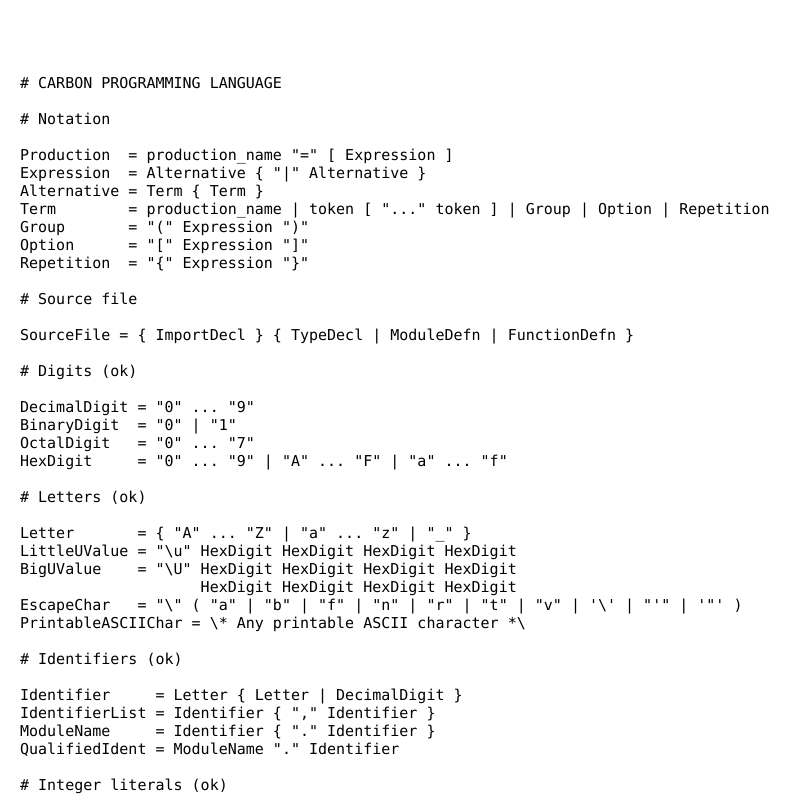
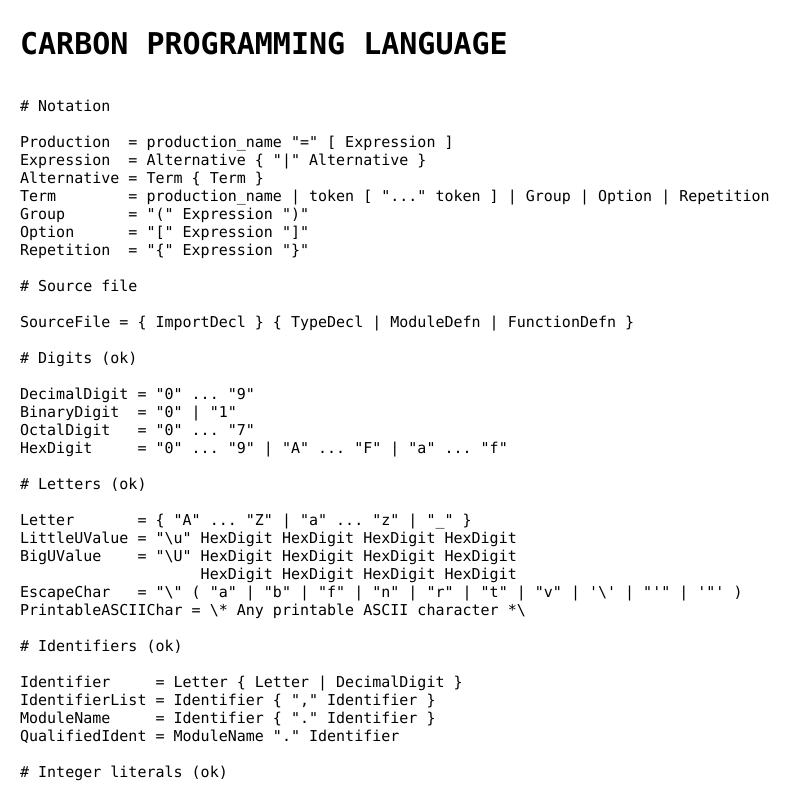
Before and after one commit to carbonlang/carbonlang.github.io, a plain HTML site: page carbonlang.html in a window 1280 px wide. Shown: the top 799 px of the page, without its empty margins (0-812 px from the left). Drawn offline with Linux system fonts and the light colour scheme; a script that the page names is missing.

Commit message:
Add files via upload

```diff
--- a/carbonlang.html
+++ b/carbonlang.html
@@ -7,7 +7,7 @@
             white-space: pre;
             font-family: Consolas, monospace;
             font-size: 15px;
-            margin: 20px;
+            margin-left: 20px;
         }
         h1 {
             font-size: 20px;
@@ -18,13 +18,14 @@
             margin-top: 0px;
             margin-bottom: 0px;
         }
+        h1 {
+            font-size: 30px;
+        }
     </style>
 </head>
 <body>
+<h1>CARBON PROGRAMMING LANGUAGE</h1>
 <div data-markdown>
-
-# CARBON PROGRAMMING LANGUAGE
-
 # Notation
 
 Production  = production_name "=" [ Expression ]
```
